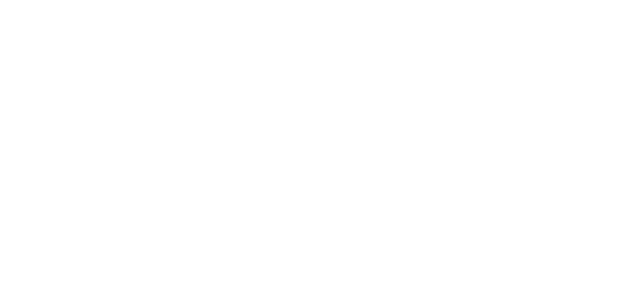
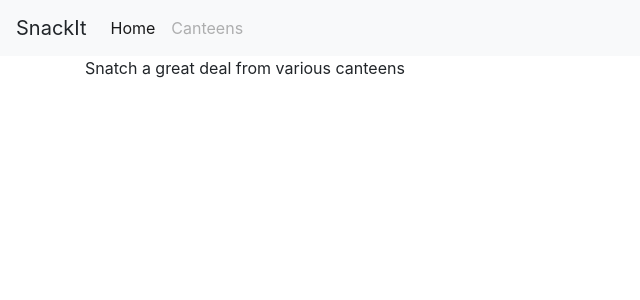
Before and after one commit to Venky-8/SnackIt, a PHP site: page / in a window 1280 px wide. Before the commit the part shown is empty. Shown: the top 300 px of the page, without its empty margins (0-640 px from the left). Run offline with PHP 8.4, Linux system fonts and the light colour scheme.

Commit message:
Added starter code for index.php

```diff
--- a/index.php
+++ b/index.php
@@ -6,13 +6,32 @@
 <head>
     <meta charset="utf-8">
     <meta http-equiv="X-UA-Compatible" content="IE=edge">
-    <title>Page Title</title>
+    <title>SnackIt</title>
     <meta name="viewport" content="width=device-width, initial-scale=1">
     <link rel="stylesheet" href="https://stackpath.bootstrapcdn.com/bootstrap/4.3.1/css/bootstrap.min.css" integrity="sha384-ggOyR0iXCbMQv3Xipma34MD+dH/1fQ784/j6cY/iJTQUOhcWr7x9JvoRxT2MZw1T" crossorigin="anonymous">
     <link rel="stylesheet" type="text/css" media="screen" href="main.css">
     <script src="app.js"></script>
 </head>
 <body>
+    <nav class="navbar navbar-expand-lg navbar-light bg-light">
+        <a class="navbar-brand">SnackIt</a>
+        <button class="navbar-toggler" data-target="#my-nav" data-toggle="collapse" aria-controls="my-nav" aria-expanded="false" aria-label="Toggle navigation">
+            <span class="navbar-toggler-icon"></span>
+        </button>
+        <div id="my-nav" class="collapse navbar-collapse">
+            <ul class="navbar-nav mr-auto">
+                <li class="nav-item active">
+                    <a class="nav-link" href="#">Home<span class="sr-only">(current)</span></a>
+                </li>
+                <li class="nav-item">
+                    <a class="nav-link disabled" href="#" tabindex="-1" aria-disabled="true">Canteens</a>
+                </li>
+            </ul>
+        </div>
+    </nav>
+    <div class="container">
+    <p>Snatch a great deal from various canteens</p>
+    </div>
 
 </body>
 </html>
```
